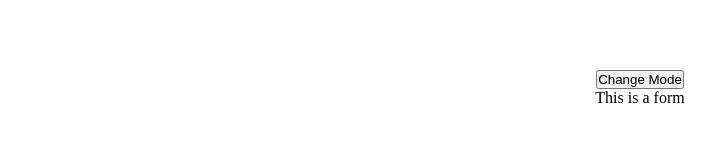
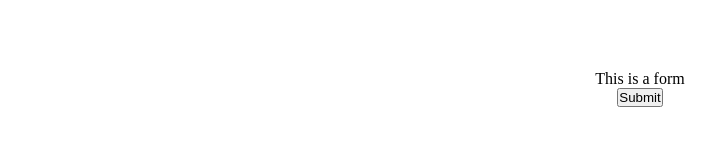
Before and after one commit to danielkurtsawyer/odin-react-cv-application, a React (Vite) app in the folder odin-react-cv-application/: page / in a window 1280 px wide. Shown: the part 337-497 px from the top of the page, without its empty margins (0-727 px from the left). Built offline with nearby package versions, Linux system fonts and the light colour scheme.

Commit message:
Implement state switching from within the child components (Form/View) of the App component

```diff
--- a/odin-react-cv-application/src/App.jsx
+++ b/odin-react-cv-application/src/App.jsx
@@ -14,8 +14,7 @@ function App() {
                 <h1>CV Application Builder</h1>
             </header>
             <main>
-                <button onClick={handleIsEditing}>Change Mode</button>
-                {isEditing ? <ResumeForm /> : <ResumeView />}
+                {isEditing ? <ResumeForm submitHandler={handleIsEditing}/> : <ResumeView editHandler={handleIsEditing}/>}
             </main>
             <footer>
                 <a
--- a/odin-react-cv-application/src/ResumeForm.jsx
+++ b/odin-react-cv-application/src/ResumeForm.jsx
@@ -1,5 +1,9 @@
-function ResumeForm() {
-    return <div>This is a form</div>;
+function ResumeForm({submitHandler}) {
+    return (
+    <>
+        <div>This is a form</div>
+        <button onClick={submitHandler}>Submit</button>
+    </>);
 }
 
 export default ResumeForm;
--- a/odin-react-cv-application/src/ResumeView.jsx
+++ b/odin-react-cv-application/src/ResumeView.jsx
@@ -1,5 +1,10 @@
-function ResumeView() {
-    return <div>This is a view</div>;
+function ResumeView({editHandler}) {
+    return (
+        <>
+            <div>This is a view</div>
+            <button onClick={editHandler}>Edit Form</button>
+        </>
+    );
 }
 
 export default ResumeView;
```
